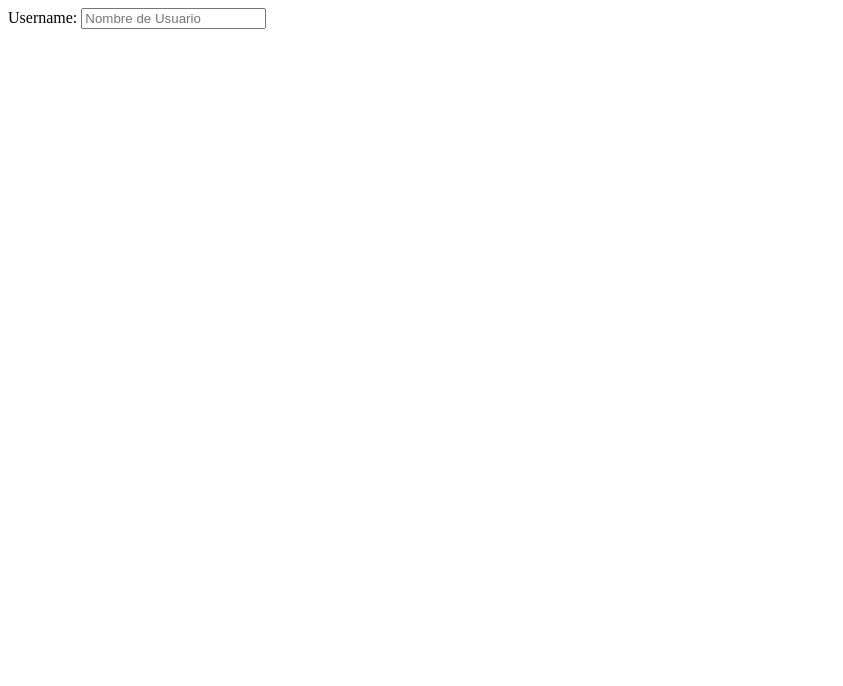
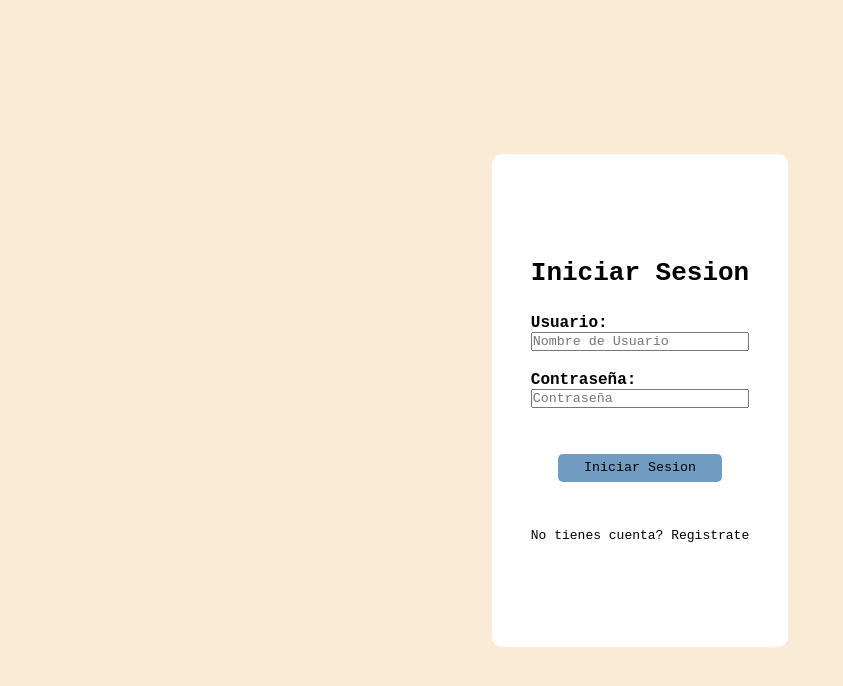
Before and after one commit to Tomex1978/Web1-Forms, a plain HTML site: page index.html in a window 1280 px wide. Shown: the whole page, without its empty margins (0-843 px from the left). Drawn offline with Linux system fonts and the light colour scheme.

Commit message:
Add files via upload

```diff
--- a/index.html
+++ b/index.html
@@ -1,13 +1,24 @@
 <!DOCTYPE html>
 <html lang="en" dir="ltr">
+
 <head>
     <meta charset="UTF-8">
-    <title>Document</title>
+    <title>Iniciar Sesion</title>
+    <link rel="stylesheet" href="./style.css">
 </head>
+
 <body>
     <form class="" action="index.html" method="post">
-        <label for="username">Username:</label>
-        <input type="text" name="username" id="username" value="" placeholder="Nombre de Usuario">
+        <h1>Iniciar Sesion</h1>
+        <div>
+            <label for="user">Usuario:</label>
+            <input type="text" id="user" placeholder="Nombre de Usuario">
+            <label for="password">Contraseña:</label>
+            <input type="password" id="password" placeholder="Contraseña">
+        </div>
+        <input type="submit" id="sing" value="Iniciar Sesion">
+        <a href="./index2.html">No tienes cuenta? Registrate</a>
     </form>
 </body>
+
 </html>
--- /dev/null
+++ b/style.css
@@ -0,0 +1,71 @@
+*,
+*::before,
+*::after {
+    box-sizing: border-box;
+    margin: 0;
+    padding: 0;
+    font-family: monospace;
+}
+
+body {
+    background-color: antiquewhite;
+    height: 100dvh;
+    display: flex;
+    align-items: center;
+    justify-content: center;
+}
+
+form {
+    background-color: white;
+    display: flex;
+    flex-flow: column nowrap;
+    align-items: center;
+    max-width: 412px;
+    margin: auto;
+    gap: 2rem;
+    justify-content: center;
+    padding: 8rem 3rem;
+    border-radius: 10px;
+
+    div {
+        display: flex;
+        flex-flow: column nowrap;
+        width: 100%;
+    }
+
+    #sing {
+        padding: 0.5rem 2rem;
+        background-color: rgb(112, 156, 194);
+        border-radius: 5px;
+        border: none;
+        transition: 200ms;
+    }
+
+    label{
+        font-size: large;
+        font-weight: 600;
+    }
+
+    input{
+        margin-bottom: 20px;
+        transition: 200ms;
+    }
+
+    input:hover {
+        scale: 1.08;
+    }
+
+    #sing:hover{
+        scale: 1.2;
+    }
+
+    a {
+        color:black;
+        text-decoration: none;
+    }
+
+    a:hover{
+        text-decoration: underline;
+
+    }
+}
```
Also changed, not shown: index2.html (added, +25 -0 lines).
